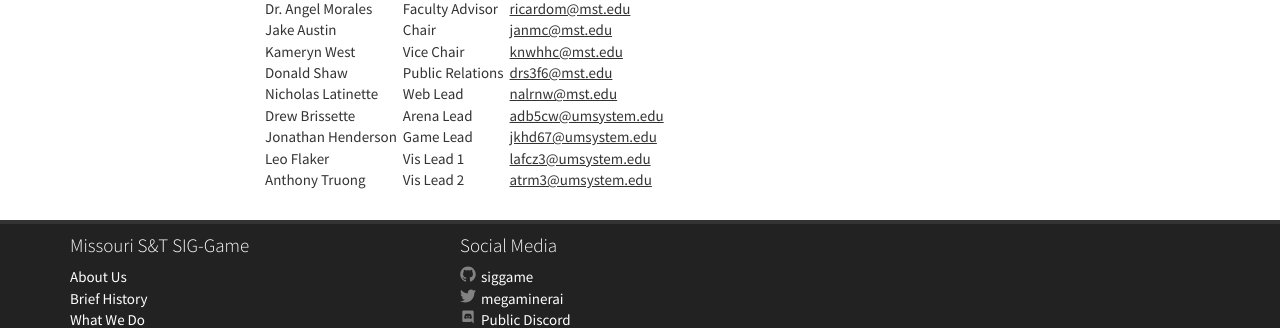
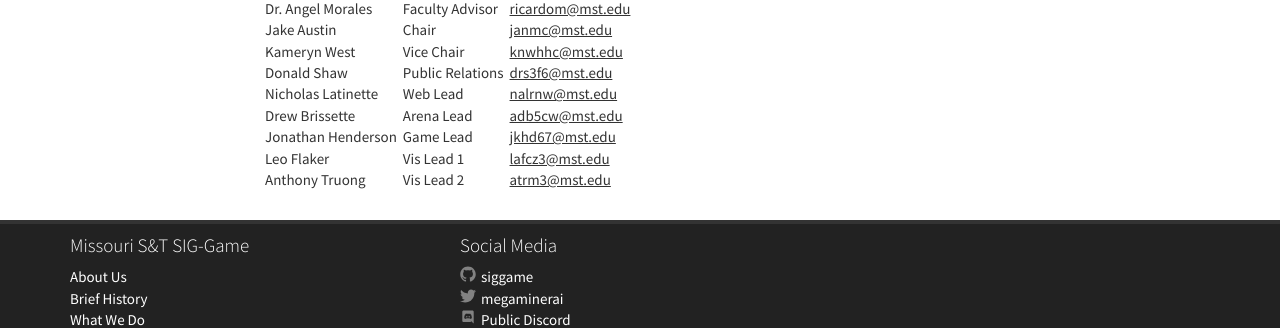
Before and after one commit to siggame/siggame.github.io, a Jekyll site: the page built from about.md, in a window 1280 px wide. Shown: the part 1478-1806 px from the top of the page. Built offline with Jekyll 4.4.1, drawn with Linux system fonts in a browser that asks for light colours; nearby versions of some CDN libraries.

Commit message:
Update about.md

```diff
--- a/about.md
+++ b/about.md
@@ -114,10 +114,10 @@ Officers & Leads
 | Kameryn West | Vice Chair | [knwhhc@mst.edu](mailto:knwhhc@mst.edu) |
 | Donald Shaw  | Public Relations  &nbsp;| [drs3f6@mst.edu](mailto:drs3f6@mst.edu) |
 | Nicholas Latinette  &nbsp;|  Web Lead | [nalrnw@mst.edu](mailto:nalrnw@mst.edu) |
-| Drew Brissette  | Arena Lead | [adb5cw@umsystem.edu](mailto:jkhd67@umsystem.edu) |
-| Jonathan Henderson &nbsp; | Game Lead | [jkhd67@umsystem.edu](mailto:jkhd67@umsystem.edu) |
-| Leo Flaker | Vis Lead 1 | [lafcz3@umsystem.edu](mailto:lafcz3@umsystem.edu) |
-| Anthony Truong | Vis Lead 2 | [atrm3@umsystem.edu](mailto:atrm3@umsystem.edu) |
+| Drew Brissette  | Arena Lead | [adb5cw@mst.edu](mailto:jkhd67@mst.edu) |
+| Jonathan Henderson &nbsp; | Game Lead | [jkhd67@mst.edu](mailto:jkhd67@mst.edu) |
+| Leo Flaker | Vis Lead 1 | [lafcz3@mst.edu](mailto:lafcz3@mst.edu) |
+| Anthony Truong | Vis Lead 2 | [atrm3@mst.edu](mailto:atrm3@mst.edu) |
 
 
 <!--  LocalWords:  MegaMinerAI
```
